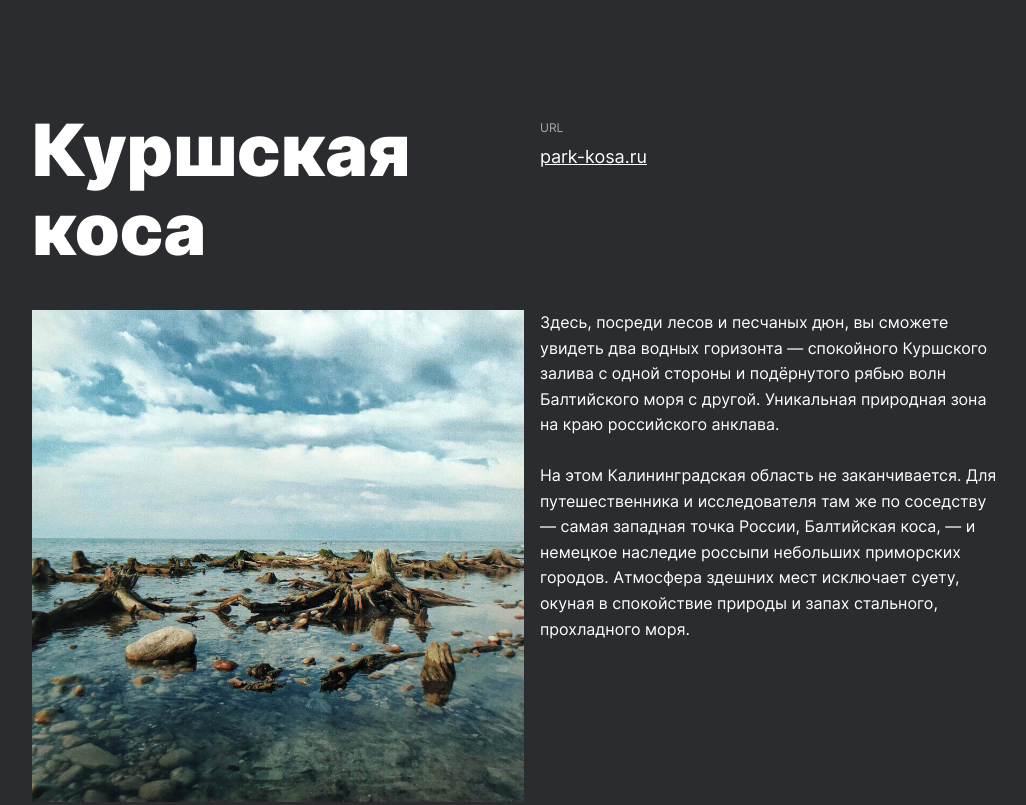
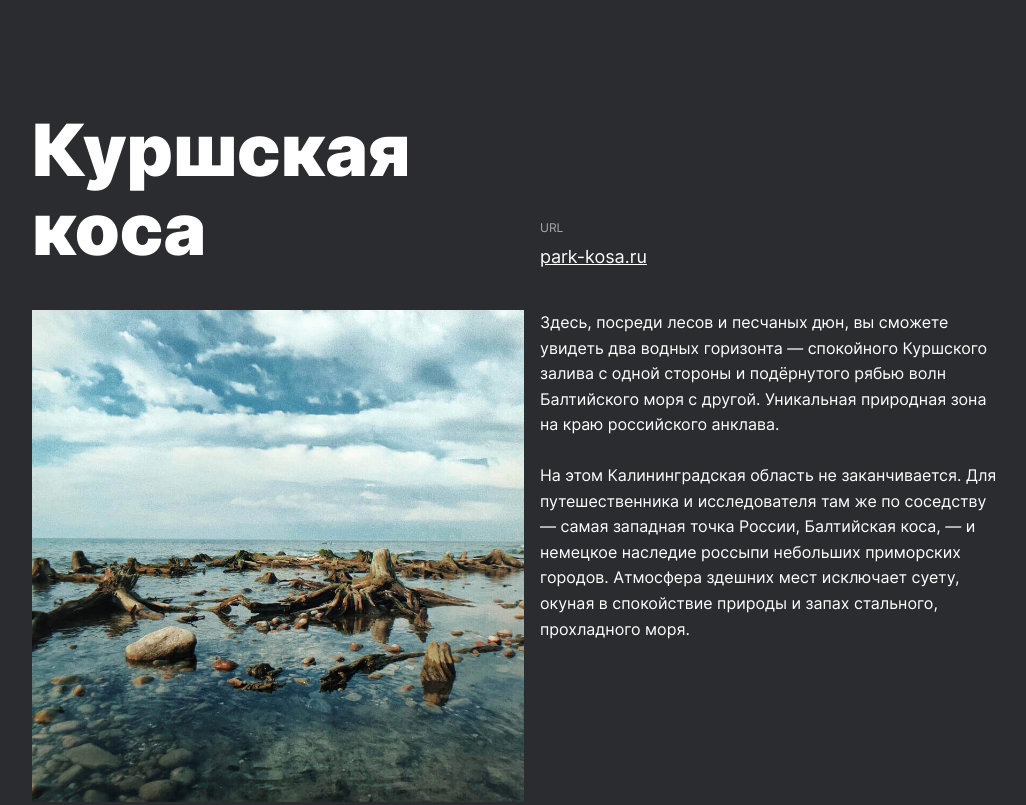
Before and after one commit to Herzik/russian-travel, a plain HTML site: page index.html in a window 1280 px wide. Shown: the part 2393-3198 px from the top of the page, without its empty margins (116-1142 px from the left). Drawn offline with Linux system fonts and the light colour scheme.

Commit message:
Сделаны первые секции + галерея + place

```diff
--- a/blocks/place/__website/place__website.css
+++ b/blocks/place/__website/place__website.css
@@ -1,8 +1,6 @@
 .place__website {
+  display: flex;
+  flex-direction: column;
+  justify-content: flex-end;
   margin-left: 16px;
 }
-
-@media screen and (min-width: 768px) {
-  .place__website {
-  }
-}
```
